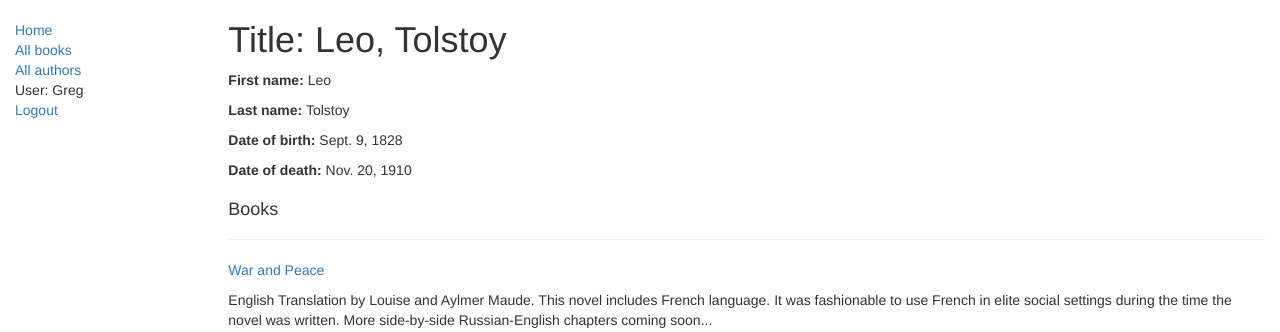
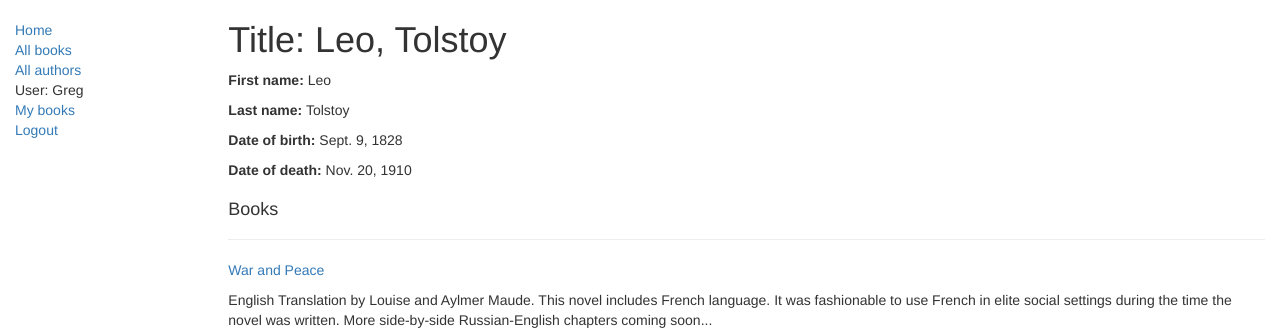
Before and after one commit to Grigory-Seritsan/locallibrary-web-site, a Django app: page /catalog/authors/1 in a window 1280 px wide. Shown: the top 332 px of the page. Run offline with Django 4.2, Linux system fonts and the light colour scheme; a user stored in the database is signed in; data comes from the database, SQL or seed files in the repository; some libraries are stand-ins or nearby versions.

Commit message:
add my books in sidebar

```diff
--- a/locallibrary/catalog/templates/base-generic.html
+++ b/locallibrary/catalog/templates/base-generic.html
@@ -27,6 +27,7 @@
           <li><a href="{% url 'authors' %}">All authors</a></li>
           {% if user.is_authenticated %}
           <li>User: {{ user.get_username }}</li>
+          <li><a href="{% url 'my-borrowed' %}">My books</a></li>
           <li><a href="{% url 'logout'%}?next={{request.path}}">Logout</a></li>
           {% else %}
           <li><a href="{% url 'login'%}?next={{request.path}}">Login</a></li>
```
